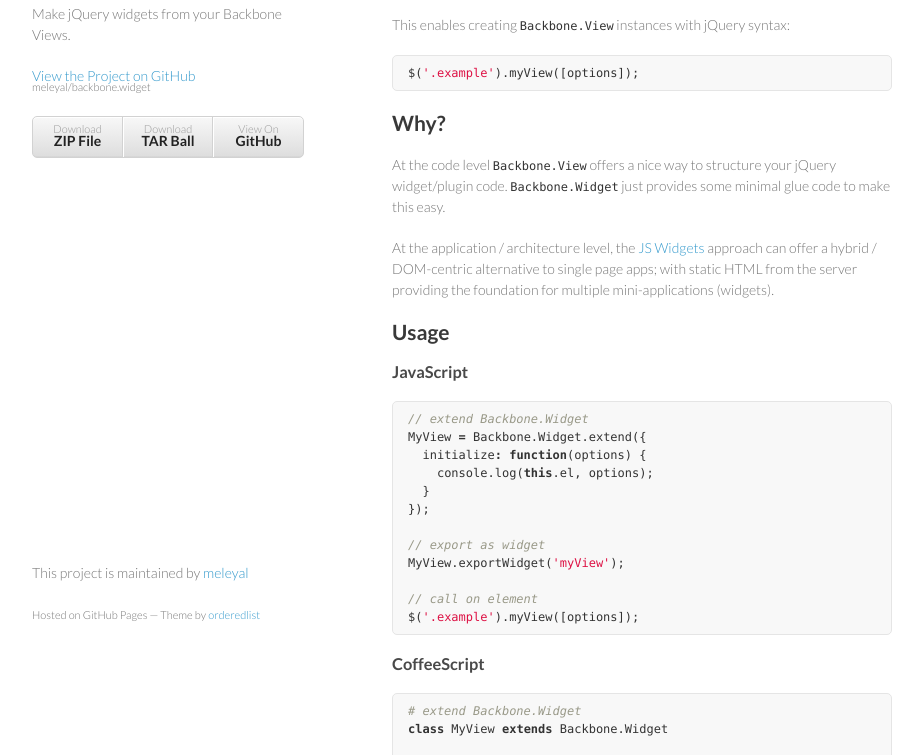
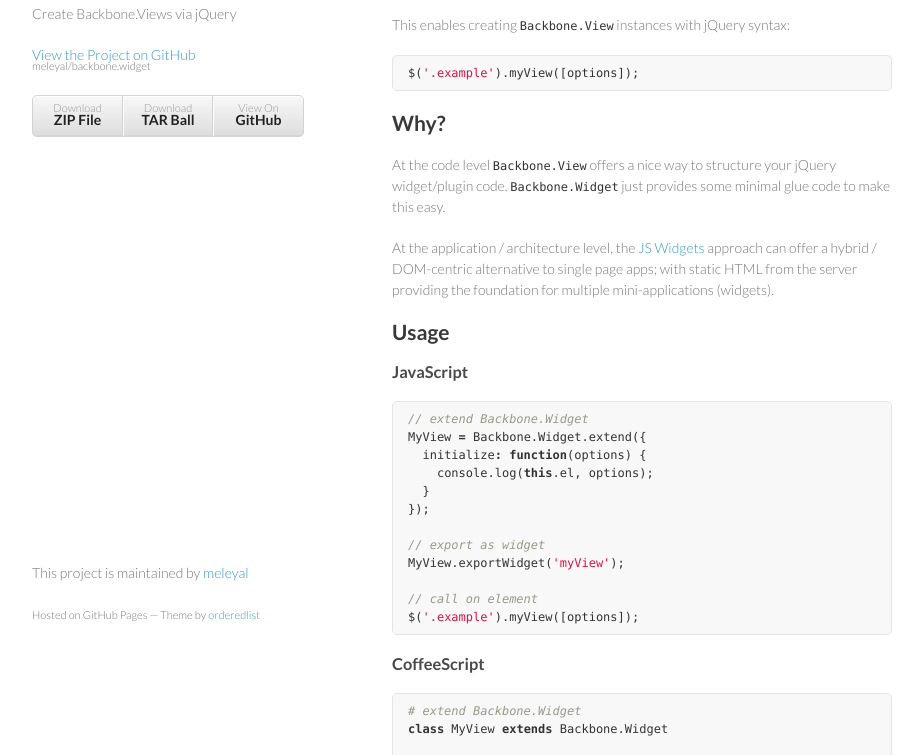
Before and after one commit to meleyal/backbone.widget, a plain HTML site: page index.html in a window 1280 px wide. Shown: the part 106-861 px from the top of the page, without its empty margins (178-1101 px from the left). Drawn offline with Linux system fonts and the light colour scheme.

Commit message:
update tagline

```diff
--- a/index.html
+++ b/index.html
@@ -16,7 +16,7 @@
     <div class="wrapper">
       <header>
         <h1>Backbone.Widget</h1>
-        <p>Make jQuery widgets from your Backbone Views.</p>
+        <p>Create Backbone.Views via jQuery</p>
 
         <p class="view"><a href="https://github.com/meleyal/backbone.widget">View the Project on GitHub <small>meleyal/backbone.widget</small></a></p>
 
```
Also changed, not shown: 1 other file.
